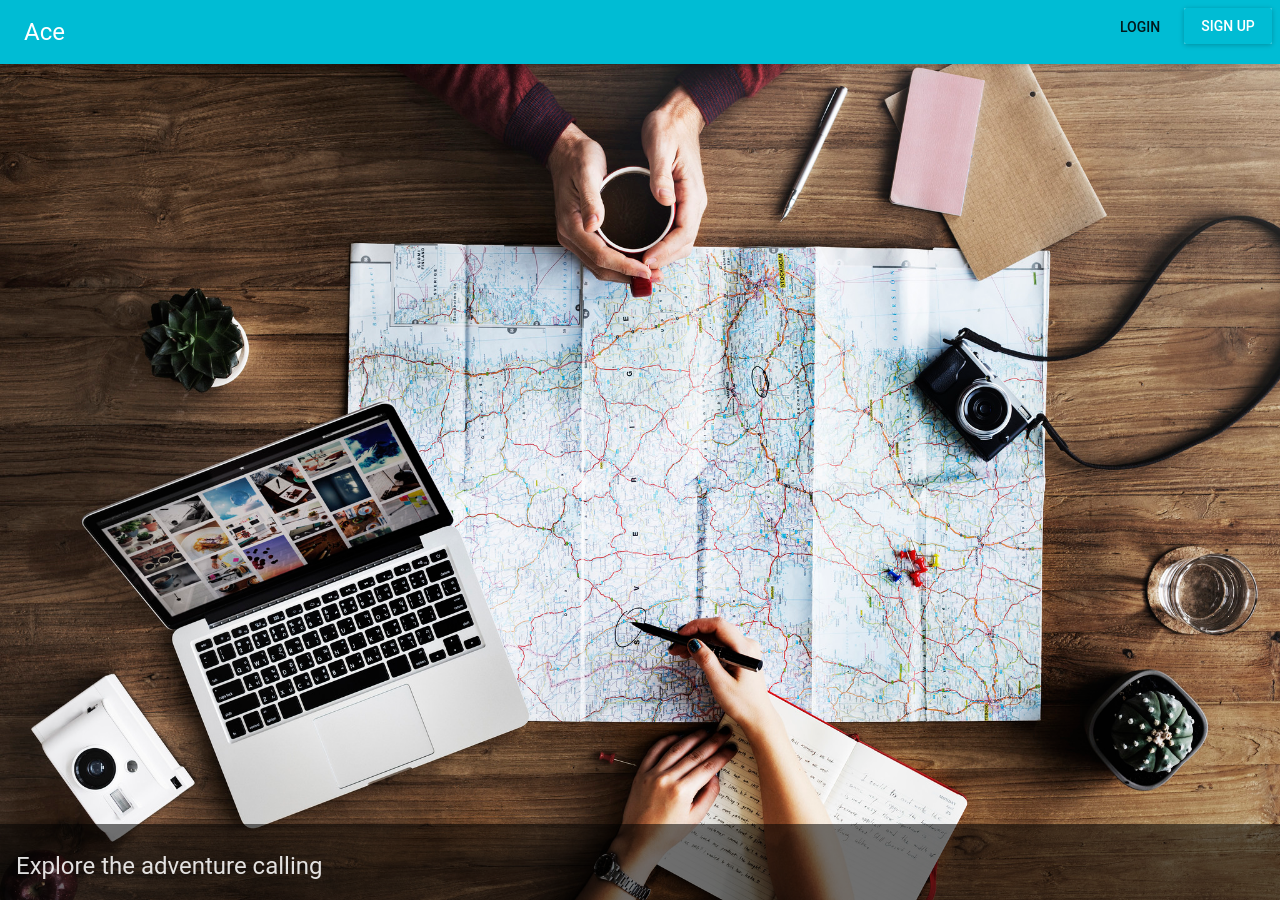
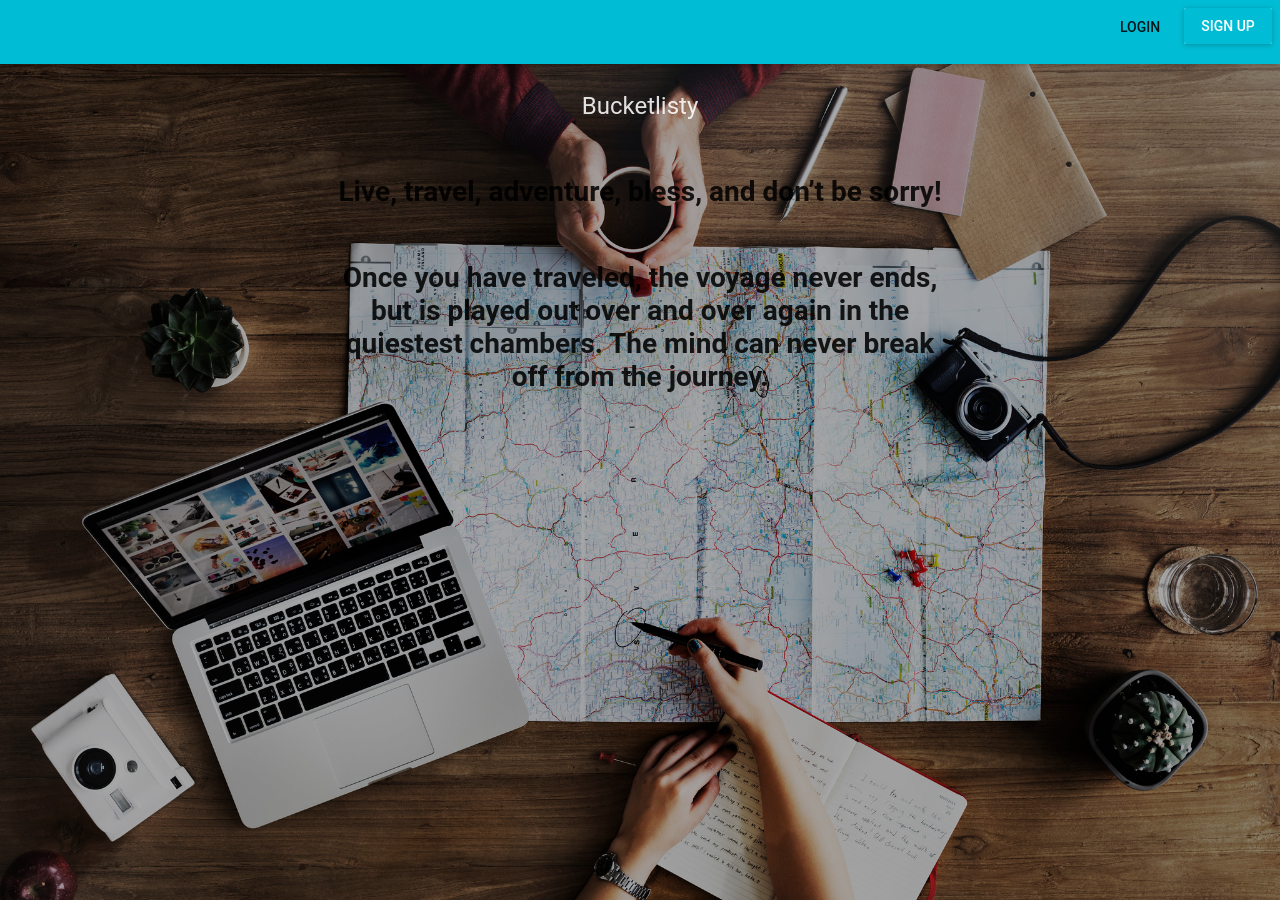
Before and after one commit to rosemaina/bucketlist-react, a React (Create React App) app: page / in a window 1280 px wide. Built offline with nearby package versions, Linux system fonts and the light colour scheme.

Commit message:
[CHORE]Add styling

```diff
--- a/src/components/Home.js
+++ b/src/components/Home.js
@@ -1,24 +1,55 @@
 import React, { Component } from 'react';
-import {Card, CardMedia, CardTitle} from 'material-ui/Card';
-
+import {Card, CardMedia, CardTitle, CardText} from 'material-ui/Card';
 
 import Navbar from './Navbar';
+
 
 class Home extends Component {
 
   render() {
+    const style = {
+      margin: "auto",
+      // margin: "center",
+      width: "50%",
+      height: "auto",
+      textAlign: 'center',
+    }
+
+    const overlayContentStyle = {
+      position: "absolute",
+      bottom: "0%",
+      top: "0%",
+      right: "0%",
+      left: "0%",
+      background: "rgba(0, 0, 0, 0.34)",
+    }
+
+    const titleStyle ={
+      color: "rgba(255, 255, 255, 0.87)",
+    }
+
     return (
     <div className="Home">
-        <Navbar
-          navBarTitle={"Ace"}
-      />
+      <Navbar />
         <Card>
           <CardMedia
-      overlay={<CardTitle title="Explore the adventure calling" />}
+          overlay={
+            <div style={style}>
+              <CardTitle
+              titleStyle={titleStyle}
+                title="Bucketlisty"
+              />
+              <CardText titleStyle={titleStyle}>
+              <h1>Live, travel, adventure, bless, and don’t be sorry!</h1><br />
+              <h1>Once you have traveled, the voyage never ends, but is played out over and over again in the quiestest chambers. The mind can never break off from the journey.</h1>
+              </CardText>
+            </div>
+            }
+            overlayContentStyle={overlayContentStyle}
           >
+
           <img src="static/homepage.jpg" alt="" />
           </CardMedia>
-    {/* <CardTitle title="Card title" subtitle="Card subtitle"  line18 = subtitle="Overlay subtitle"/> */}
         </Card>
       </div>
     );
```
Lines whose indentation alone changed are shown as unchanged.
